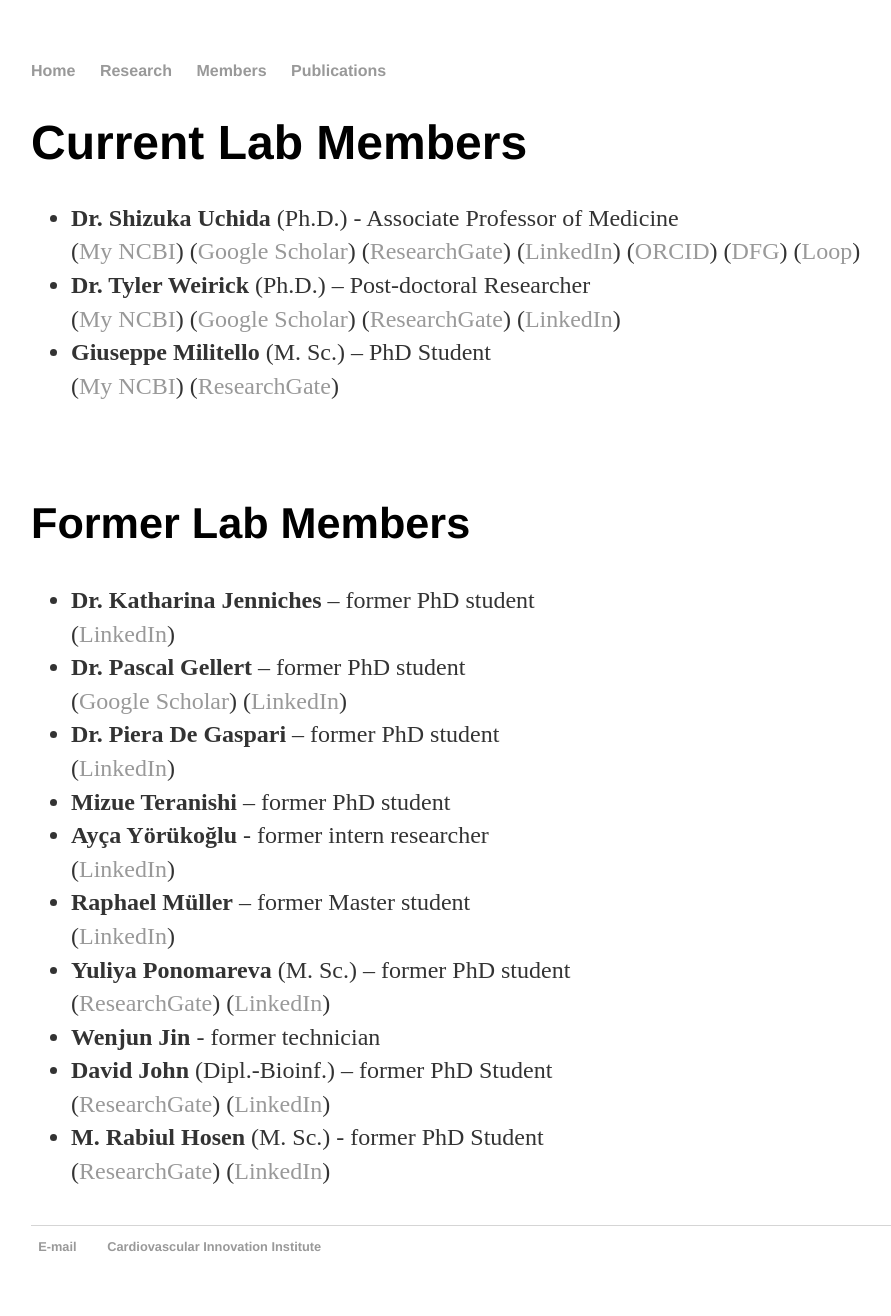
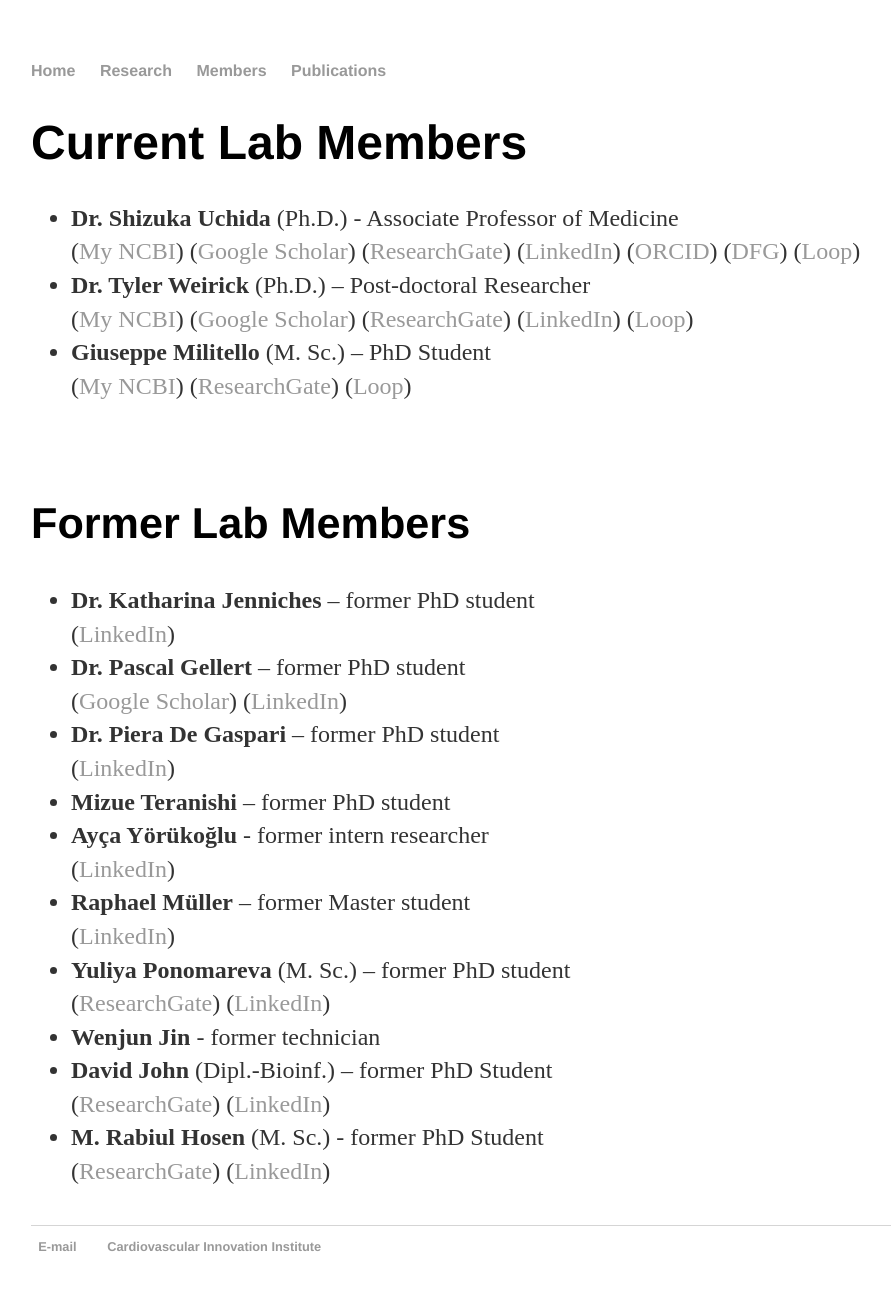
Before and after one commit to heartlncrna/heartlncrna.github.io, a Jekyll site: the page members/member_list.html, which Jekyll copies as it is, in a window 1280 px wide. Shown: the whole page, without its empty margins (161-1052 px from the left). Built offline with Jekyll 4.4.1, drawn with Linux system fonts in a browser that asks for light colours.

Commit message:
Update member_list.html

```diff
--- a/members/member_list.html
+++ b/members/member_list.html
@@ -41,10 +41,12 @@
 					(<a href="https://scholar.google.com/citations?user=4nP8TTgAAAAJ&hl=en"><span class="ptHyperlink">Google Scholar</span></a>)
 					(<a href="https://www.researchgate.net/profile/Tyler_Weirick"><span class="ptHyperlink">ResearchGate</span></a>)
 					(<a href="https://www.linkedin.com/in/tyler-weirick-4530aa53"><span class="ptHyperlink">LinkedIn</span></a>)
+					(<a href="https://loop.frontiersin.org/people/545776/overview"><span class="ptHyperlink">Loop</span></a>)
 			<br>
 				<li><b>Giuseppe Militello</b> (M. Sc.) – PhD Student</li>
 					(<a href="https://www.ncbi.nlm.nih.gov/myncbi/browse/collection/51763055/?sort=date&direction=descending"><span class="ptHyperlink">My NCBI</span></a>)
 					(<a href="https://www.researchgate.net/profile/Giuseppe_Militello"><span class="ptHyperlink">ResearchGate</span></a>)
+					(<a href="https://loop.frontiersin.org/people/557408/overview"><span class="ptHyperlink">Loop</span></a>)
 
 			</ul>
 			</p>
```
